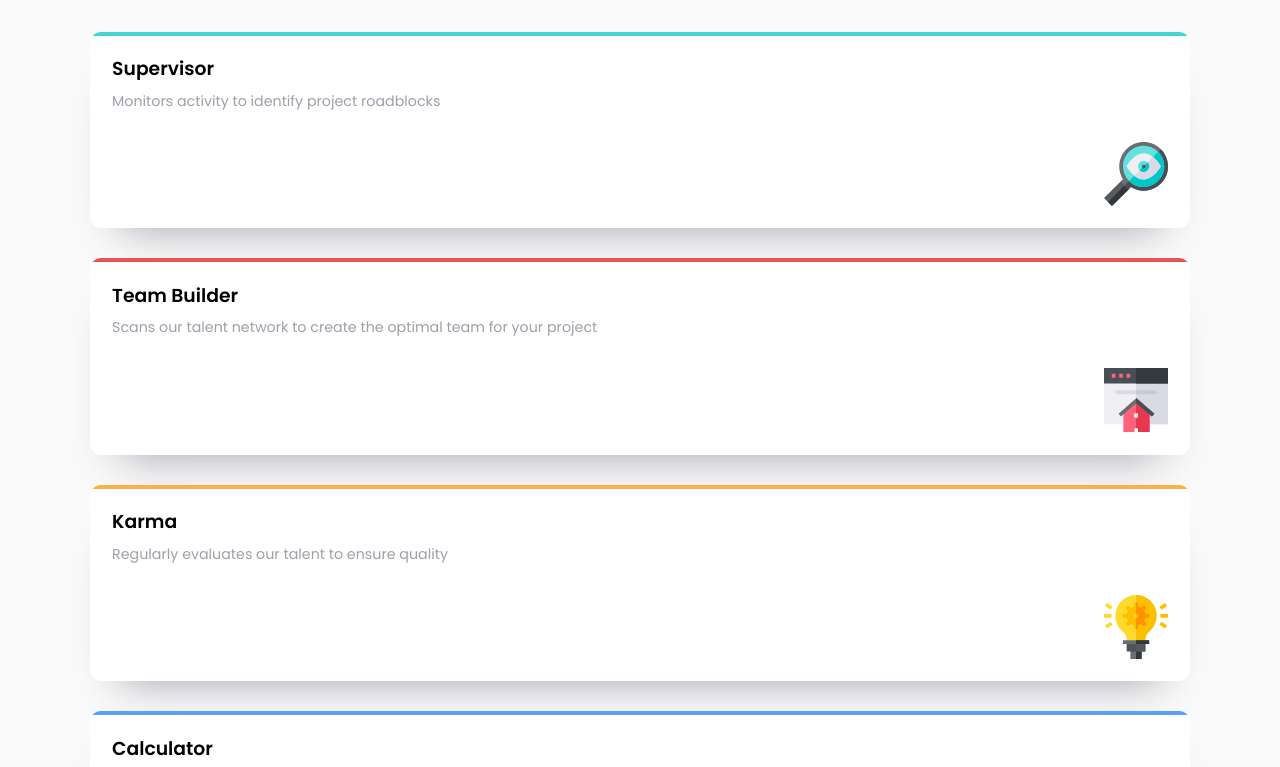
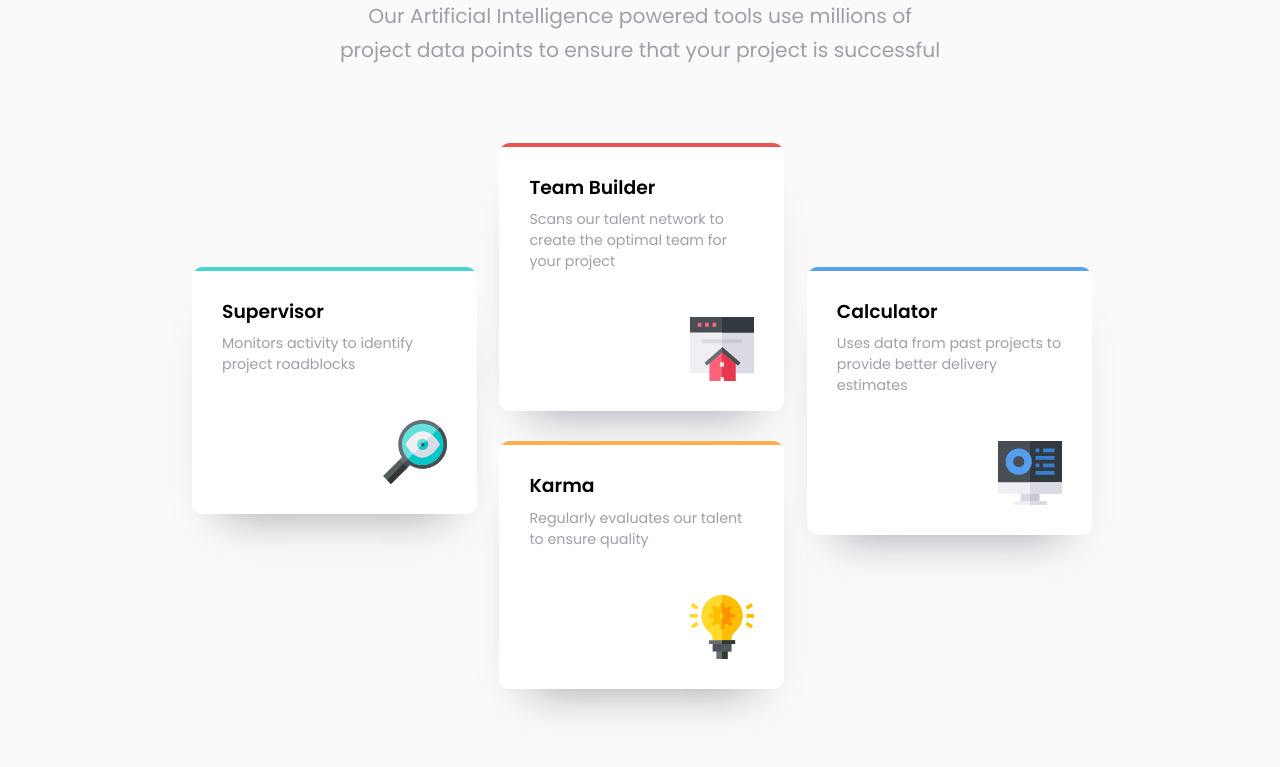
Before and after one commit to sisodiaa/frontend-mentor-four-card-feature-section, a plain HTML site: page index.html in a window 1280 px wide. Shown: the part 242-1009 px from the top of the page. After the commit the page ends 985 px from the top, so only its background shows below. Drawn offline with Linux system fonts and the light colour scheme.

Commit message:
Structure webpage for large screen devices

```diff
--- a/css/style.css
+++ b/css/style.css
@@ -33,6 +33,7 @@ body {
 
 .features {
   width: 86%;
+  max-width: 25rem;
   margin-top: 6rem;
   margin-bottom: 3rem;
   text-align: center;
@@ -84,12 +85,51 @@ body {
 .feature__description {
   font-size: 0.95rem;
   color: var(--color-grayish-blue);
-  margin-bottom: 2rem;
+  margin-bottom: 2.5rem;
 }
 .feature__icon {
   align-self: flex-end;
 }
 
+@media only screen and (min-width: 70.8em) {
+  .features {
+    width: 70%;
+    max-width: 67.2rem;
+  }
+  .features__heading {
+    font-size: 3rem;
+  }
+  .features__lead {
+    width: 67%;
+    margin-left: auto;
+    margin-right: auto;
+    font-size: 1.35rem;
+  }
+  .features__cards {
+    display: flex;
+    flex-direction: column;
+    flex-wrap: wrap;
+    align-content: space-between;
+    height: 37rem;
+    row-gap: 2rem;
+    column-gap: 1.5rem;
+  }
+
+  .feature__card {
+    width: 31.8%;
+    padding: 2rem;
+    margin-bottom: 0rem;
+  }
+  .feature__card:first-child {
+    margin-top: 8.25rem;
+  }
+  .feature__card:last-child {
+    margin-top: 8.25rem;
+  }
+  .feature__description {
+    margin-bottom: 3rem;
+  }
+}
 .attribution {
   display: none;
 }
--- a/sass/custom.scss
+++ b/sass/custom.scss
@@ -1,6 +1,6 @@
 @import url('https://fonts.googleapis.com/css2?family=Poppins:wght@200;400;600&display=swap');
 
-$breakpoint-mobile: 60em;
+$breakpoint-mobile: 70.8em;
 
 :root {
   --color-dark-blue:    hsl(234, 12%, 34%);
@@ -36,6 +36,7 @@ body {
 
 .features {
   width: 86%;
+  max-width: 25rem;
   margin-top: 6rem;
   margin-bottom: 3rem;
   text-align: center;
@@ -95,7 +96,7 @@ body {
   &__description {
     font-size: 0.95rem;
     color: var(--color-grayish-blue);
-    margin-bottom: 2rem;
+    margin-bottom: 2.5rem;
   }
 
   &__icon {
@@ -103,6 +104,54 @@ body {
   }
 }
 
+@media only screen and (min-width: $breakpoint-mobile) {
+  .features {
+    width: 70%;
+    max-width: 67.2rem;
+
+    &__heading {
+      font-size: 3rem;
+    }
+
+    &__lead {
+      width: 67%;
+      margin-left: auto;
+      margin-right: auto;
+      font-size: 1.35rem;
+    }
+
+    &__cards {
+      display: flex;
+      flex-direction: column;
+      flex-wrap: wrap;
+      align-content: space-between;
+      height: 37rem;
+      row-gap: 2rem;
+      column-gap: 1.5rem;
+    }
+  }
+
+  .feature {
+    &__card {
+      width: 31.8%;
+      padding: 2rem;
+      margin-bottom: 0rem;
+
+      &:first-child {
+        margin-top: 8.25rem;
+      }
+
+      &:last-child {
+        margin-top: 8.25rem;
+      }
+    }
+
+    &__description {
+      margin-bottom: 3rem;
+    }
+  }
+}
+
 .attribution {
   display: none;
 }
```
